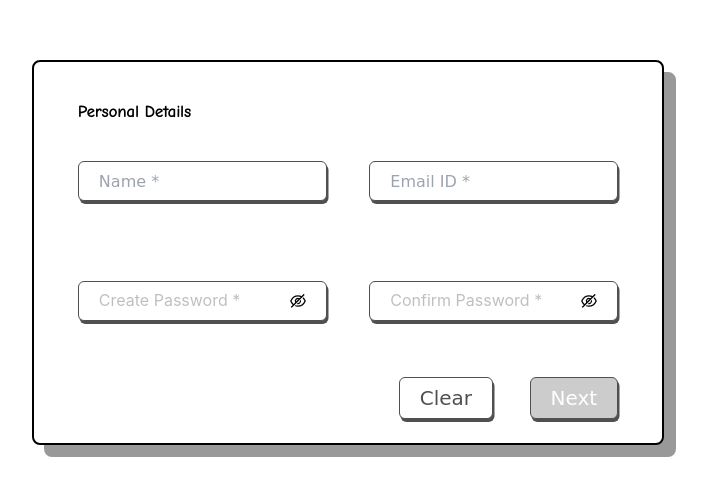
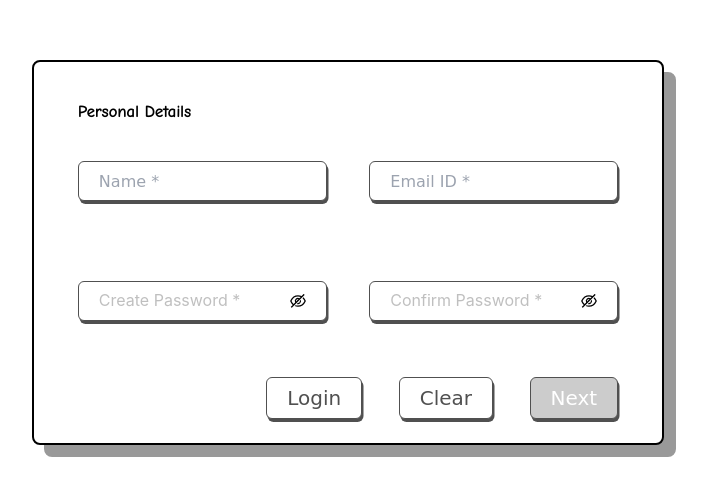
Before and after one commit to JainamDosi/Project_NSS, a React (Create React App) app in the folder frontend/: page /signup in a window 1280 px wide. Shown: the part 220-716 px from the top of the page, without its empty margins (292-999 px from the left). Built offline with nearby package versions, Linux system fonts and the light colour scheme; a web font is replaced by a local one.

Commit message:
accept it

```diff
--- a/frontend/src/Components/Registration/step1/personalDetails.jsx
+++ b/frontend/src/Components/Registration/step1/personalDetails.jsx
@@ -1,5 +1,6 @@
 import React, { useState, useEffect } from "react";
 import { useNavigate } from "react-router-dom";
+import { Link } from 'react-router-dom';
 import "./personalDetails.css";
 import Select from "react-select";
 import CircularProgress from "@mui/material/CircularProgress";
@@ -274,6 +275,7 @@
         </div> */}
 
 
+
           <div className="personal-buttons">
             <button
             type="submit"
@@ -293,7 +295,16 @@
             <button className="personal-button-clear" onClick={clearInput}>
               Clear
             </button>
+
+
+            <Link className="personal-button-clear" to="/login">
+  Login
+</Link>
+
+
+
           </div>
+
         </div>
       </div>
       </form>
```
Lines whose indentation alone changed are shown as unchanged.
